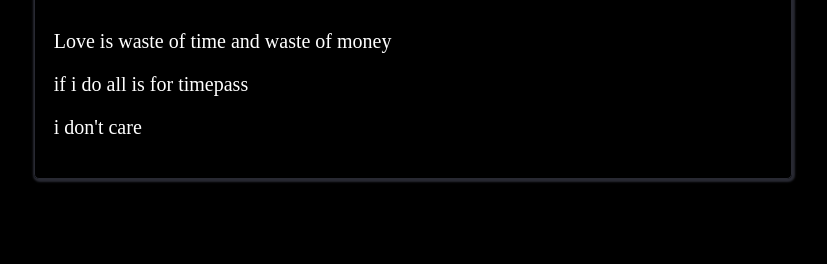
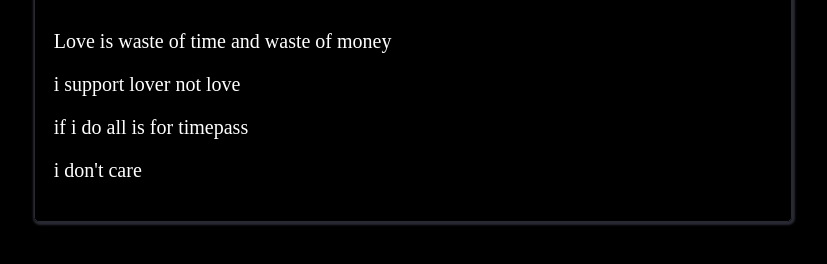
Before and after one commit to samir717le/samir717le.github.io, a plain HTML site: page about-lvr/index.html in a window 1280 px wide. Shown: the part 368-632 px from the top of the page, without its empty margins (227-1054 px from the left). Drawn offline with Linux system fonts and the light colour scheme.

Commit message:
Update index.html

```diff
--- a/about-lvr/index.html
+++ b/about-lvr/index.html
@@ -14,6 +14,7 @@
   <div class="heros">
     <h1>About Love</h1>
     <p>Love is waste of time and waste of money</p>
+    <p>i support lover not love</p>
     <p>if i do all is for timepass</p>
     <p>i don't care</p>
   </div>
```
